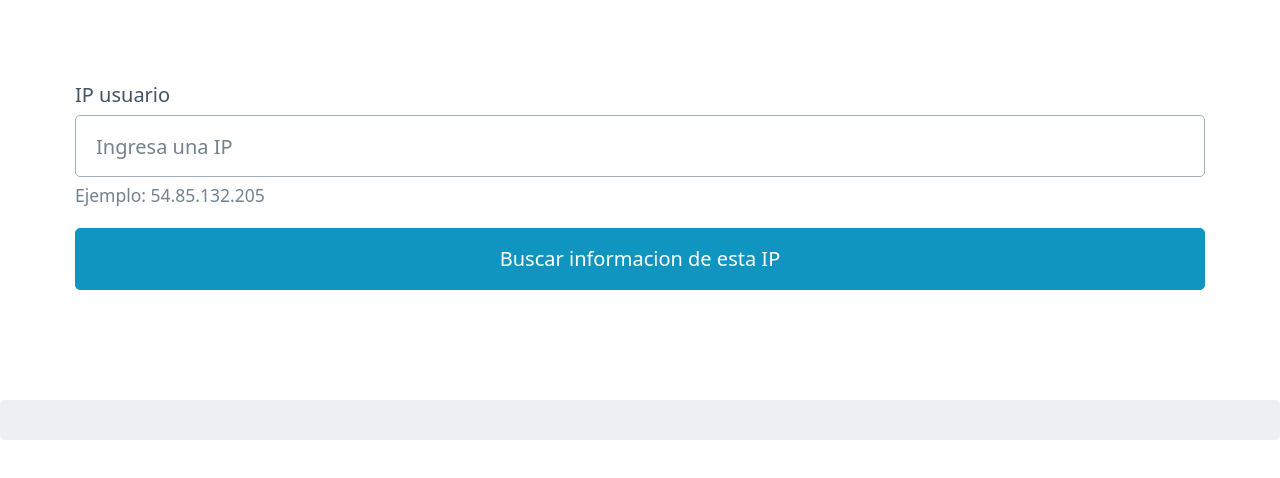
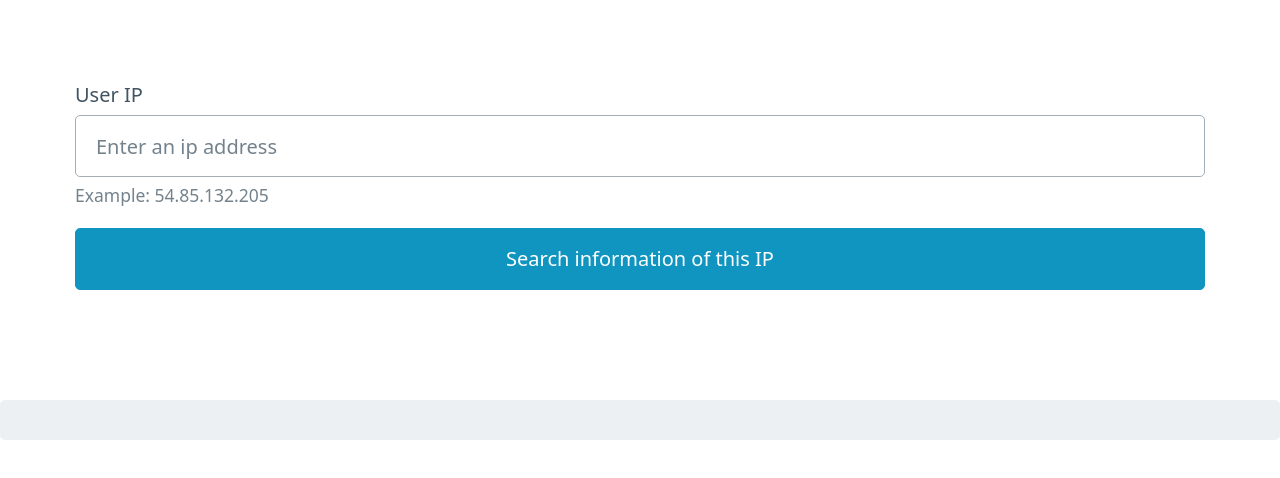
Before and after one commit to khamilazz91/api-project, a plain HTML site: page index.html in a window 1280 px wide. Drawn offline with nearby package versions, Linux system fonts and the light colour scheme.

Commit message:
Add files via upload

```diff
--- a/index.html
+++ b/index.html
@@ -11,12 +11,12 @@
     <main class="container">
         <form id="form">
             <label>
-                IP usuario
-                <input required id="input" type="text" placeholder="Ingresa una IP">
-                <small>Ejemplo: 54.85.132.205</small>
+                User IP
+                <input required id="input" type="text" placeholder="Enter an ip address">
+                <small>Example: 54.85.132.205</small>
             </label>
             <button id="submit" type="submit">
-                Buscar informacion de esta IP
+                Search information of this IP
             </button>
         </form>
     </main>
```
